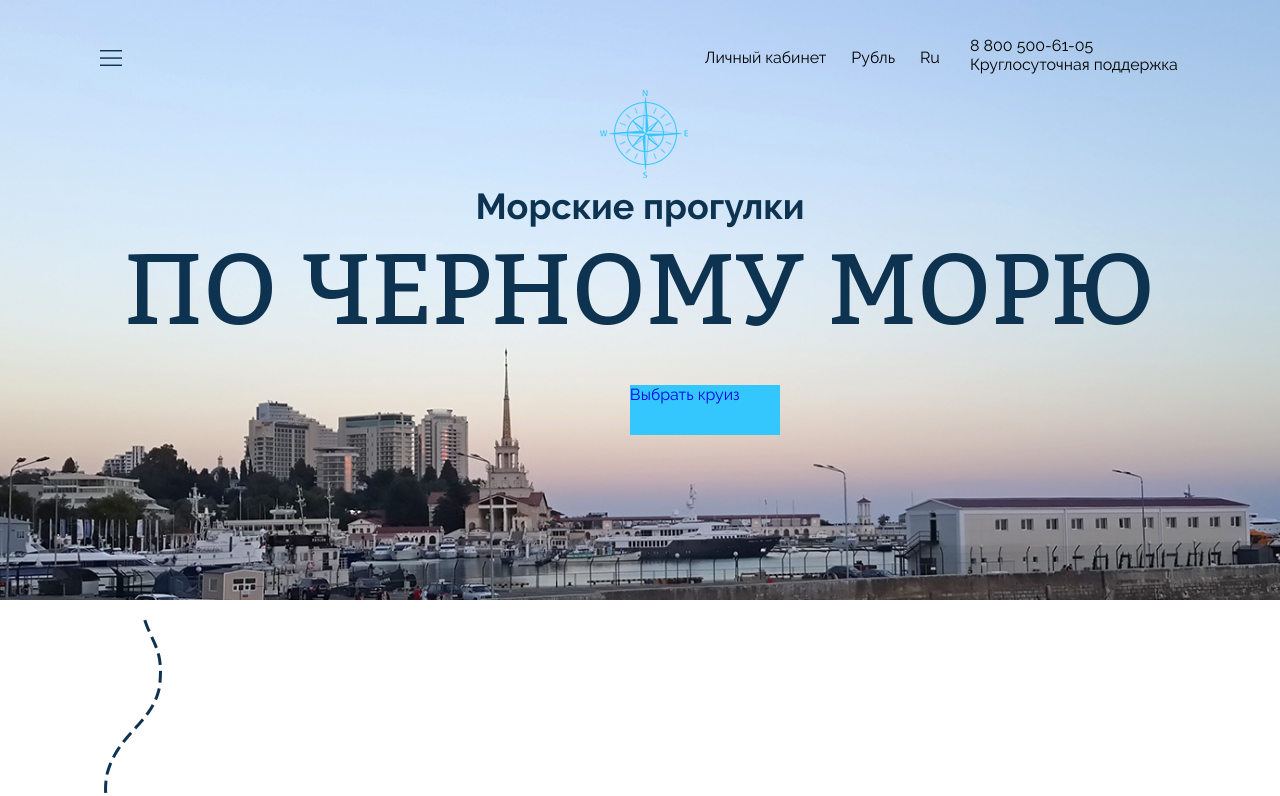
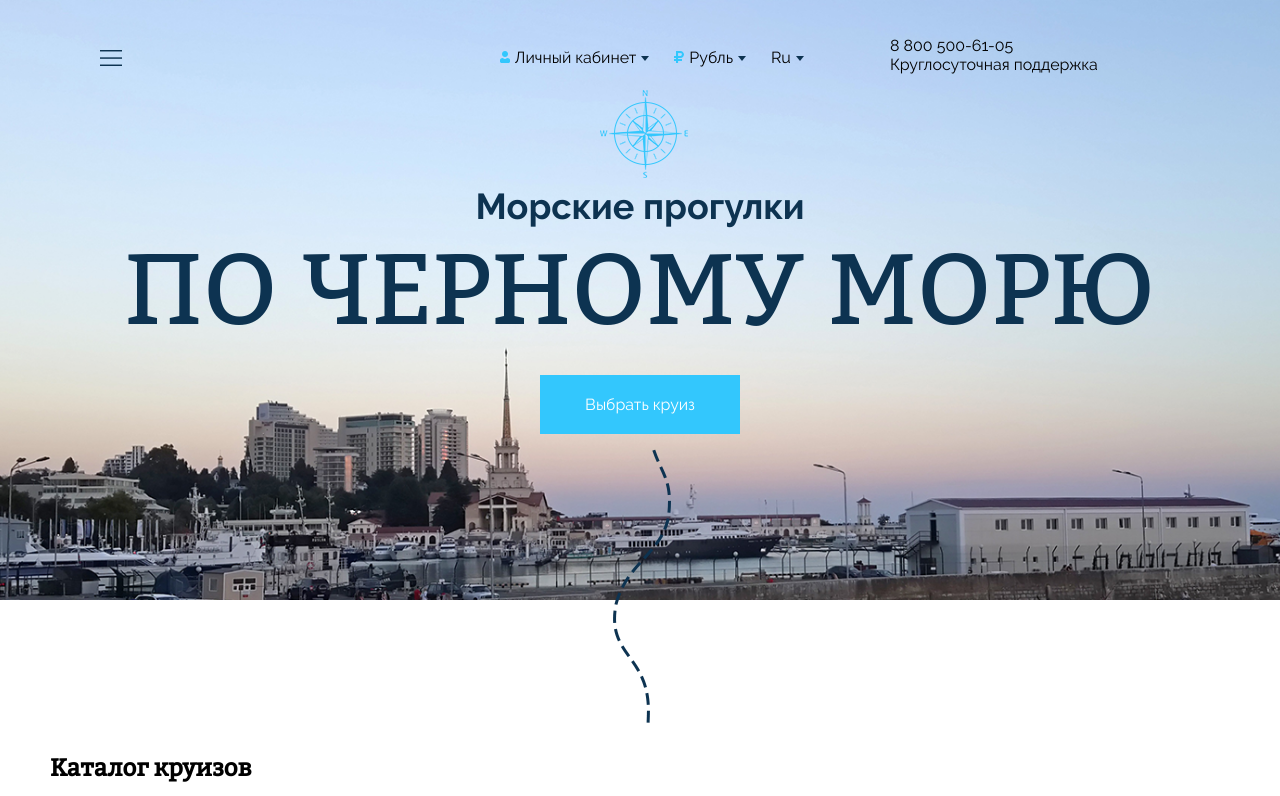
Before and after one commit to LugalKiEn/Cruises, a plain HTML site: page index.html in a window 1280 px wide. Shown: the top 796 px of the page. Drawn offline with Linux system fonts and the light colour scheme; files whose address does not match are found by name.

Commit message:
Header
Fully created Header (with some changes in design)

```diff
--- a/css/style.css
+++ b/css/style.css
@@ -35,18 +35,47 @@ ul li {
     width: 520px;
     margin: 0;
     margin-top: -22px;
-    margin-left: 655px;
+    margin-left: 450px;
     padding: 0;
     list-style: none;
 }
 .header-menu li {
    float: left;
     margin-right: 25px;
+    white-space: : nowrap;
+}
+.menu-room::before {
+    content: '';
+    display: inline-block;
+    width: 10px;
+    height: 12px;
+    background-image: url("../img/css_sprites.png");
+    background-position: -40px -10px;
+    margin-right: 5px;
+}
+.header-menu  li::after {
+    content: '';
+    display: inline-block;
+    width: 8px;
+    height: 5px;
+    background-image: url("../img/css_sprites.png");
+    background-position: -10px -42px;
+    margin-left: 5px;
+    vertical-align: middle;
+}
+.menu-money::before {
+    content: '';
+    display: inline-block;
+    width: 10px;
+    height: 12px;
+    background-image: url("../img/css_sprites.png");
+    background-position: -10px -10px;
+    margin-right: 5px;
 }
 .contact-information {
     float: left;
     margin: 0;
-    margin-left: 880px;
+    margin-left: 800px;
     margin-top: -50px;
 }
 .logo {
@@ -75,17 +104,28 @@ ul li {
     margin: 0;
 }
 .button {
+    text-align: center;
+}
+.order {
     display: inline-block;
-    float:left;
-    margin: 0;
-    margin-left: 630px;
-    margin-top: 35px;
-    background-color: #33c7fd;
-    width: 150px;
-    height: 50px;
+    text-decoration: none;
+    font-family: 'Raleway', serif;
+    color: #fff;
+    vertical-align: middle;
+    text-align: center;
+    width: 200px;
+    background: #33c7fd;
+    margin-top: 25px;
+    padding: 20px 0;
+    transform: scale(1);
+    transition: all 0.5s ease-in-out;
 
 }
-a {
-    text-decoration: none;
-    font-family: 'Raleway', serif;
+.order:hover {
+    transform: scale(1.15);
+    transition: all 0.5s ease-in-out;
 }
+.line {
+    text-align: center;
+    margin-top: -170px;
+}
--- a/index.html
+++ b/index.html
@@ -33,7 +33,7 @@
             <p>Морские прогулки</p>
             <p>По черному морю</p>
         </div>
-        <div class = button>
+        <div class = "button clearfix">
         <a href = # class = order>Выбрать круиз</a>
         </div>
 </div>
```
Also changed, not shown: img/css_sprites.png (added), 1 other file.
